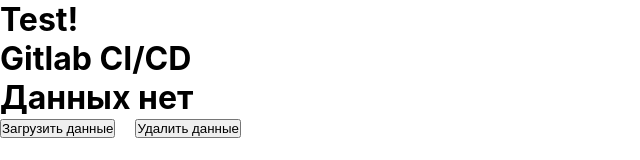
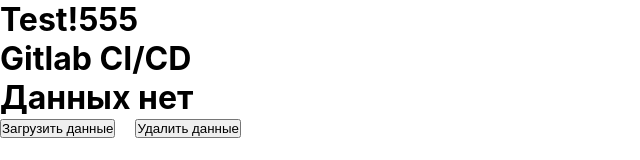
Before and after one commit to Nail-Ya/github-ci-cd, a React (Create React App) app: page / in a window 1280 px wide. Shown: the top 160 px of the page, without its empty margins (0-640 px from the left). Built offline with nearby package versions, Linux system fonts and the light colour scheme.

Commit message:
cicd github 5

```diff
--- a/src/containers/MainPage/index.tsx
+++ b/src/containers/MainPage/index.tsx
@@ -10,7 +10,7 @@
 
   return (
     <Layout>
-      <h1>Test!</h1>
+      <h1>Test!555</h1>
       <h1>Gitlab CI/CD</h1>
       <h1>{testData ? 'Данные загружены' : 'Данных нет'}</h1>
       <button onClick={() => dispatch(loadTestData())}>Загрузить данные</button>
```
